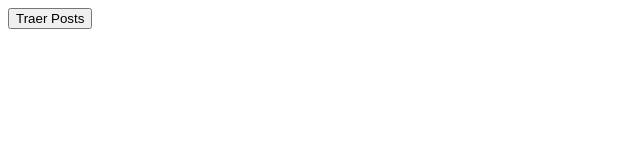
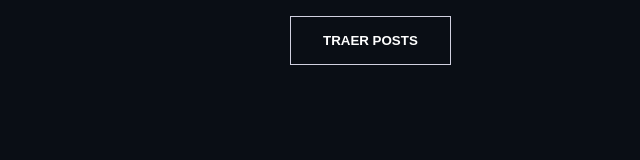
Before and after one commit to JJ1313/M4D3_Posts, a plain HTML site: page desafioI.html in a window 1280 px wide. Shown: the whole page, without its empty margins (0-640 px from the left). Drawn offline with Linux system fonts and the light colour scheme.

Commit message:
Agrega style

```diff
--- a/assets/css/styles.css
+++ b/assets/css/styles.css
@@ -1,7 +1,83 @@
+@import url('https://fonts.googleapis.com/css2?family=Roboto:ital,wght@0,100;0,300;0,400;0,500;0,700;0,900;1,100;1,300;1,400;1,500;1,700;1,900&display=swap');
+
+:root {
+  --clr-black-100: #0A0E15;
+  --clr-black-80: #373F4E;
+
+  --clr-white-60: #D1D0E0;
+  --clr-white-100: #FFFFFF;
+}
+
+* {
+  margin: 0;
+  padding: 0;
+  border: 0;
+  box-sizing: border-box;
+}
+
+body {
+  background: var(--clr-black-100);
+  font-family: "Roboto", sans-serif;
+  display: flex;
+  flex-direction: column;
+  align-items: center;
+}
+
+button {
+  display: block;
+  border: 1px solid var(--clr-white-60);
+  color: var(--clr-white-100);
+  background: var(--clr-black-100);
+  text-transform: uppercase;
+  font-weight: 700;
+  padding: 1rem 2rem;
+  margin: 1rem 0 2rem;
+  cursor: pointer;
+
+  &:hover {
+    animation: btn-hover 2s infinite;
+  }
+}
+
+.container {
+  max-width: 700px;
+  width: 100%;
+}
+
 #post-data {
-  li {}
+  list-style: none;
+
+  li {
+    border-top: 1px solid var(--clr-black-80);
+    padding: 2rem 1rem;
+    color: var(--clr-white-60);
+
+  }
 
   h3 {
-    /* width: max-content; */
+    color: var(--clr-white-100);
+    margin-bottom: 1rem;
   }
 }
+
+@keyframes btn-hover {
+  0% {
+    border: 1px solid var(--clr-white-60);
+  }
+
+  25% {
+    border: 1px solid red;
+  }
+
+  50% {
+    border: 1px solid green;
+  }
+
+  75% {
+    border: 1px solid blue;
+  }
+
+  100% {
+    border: 1px solid var(--clr-white-60);
+  }
+}
--- a/desafioI.html
+++ b/desafioI.html
@@ -8,8 +8,10 @@
   <link rel="stylesheet" href="./assets/css/styles.css">
 </head>
 <body>
-  <button onclick="getPosts()">Traer Posts </button>
-  <div id="post-data"></div>
+  <div class="container">
+    <button onclick="getPosts()">Traer Posts </button>
+    <ul id="post-data"></ul>
+  </div>
 </body>
 <script src="./assets/js/app.js"></script>
 </html>
```
